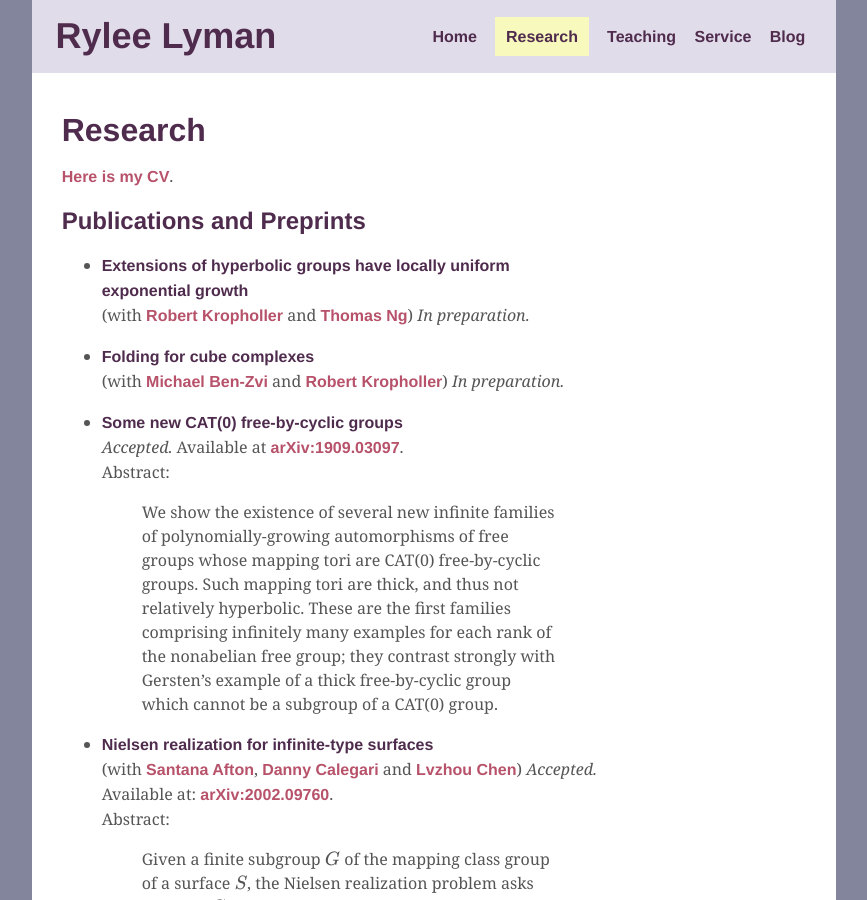
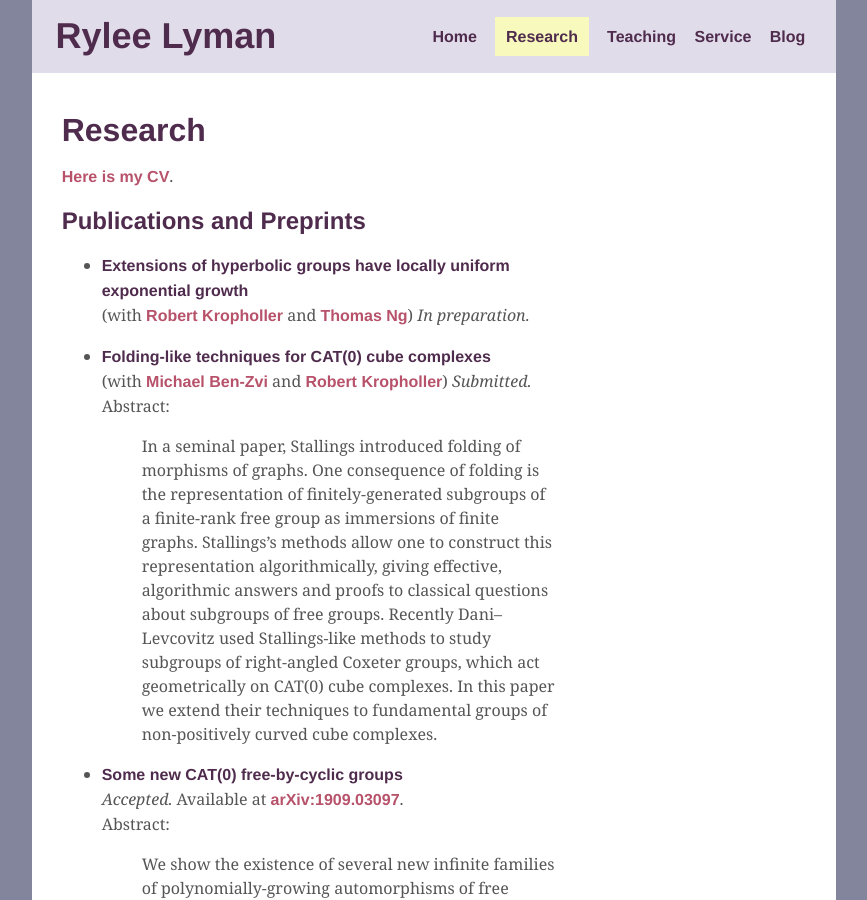
Before and after one commit to ryleelyman/Site, a Jekyll site: the page built from research.md, in a window 1280 px wide and 900 px high. Shown: the whole window, without its empty margins (206-1073 px from the left). Built offline with Jekyll 4.4.1, drawn with Linux system fonts in a browser that asks for light colours; formulas are drawn with MathJax 3.

Commit message:
Update CV, Research page

```diff
--- a/research.md
+++ b/research.md
@@ -12,8 +12,18 @@ math: true
  - **Extensions of hyperbolic groups have locally uniform exponential growth**
 (with [Robert Kropholler][Rob] and [Thomas Ng][Thomas]) *In preparation.*
 
- - **Folding for cube complexes**
-(with [Michael Ben-Zvi][Benzvi] and [Robert Kropholler][Rob]) *In preparation.*
+ - **Folding-like techniques for CAT(0) cube complexes**
+(with [Michael Ben-Zvi][Benzvi] and [Robert Kropholler][Rob]) *Submitted.*
+Abstract:
+> In a seminal paper,
+> Stallings introduced folding of morphisms of graphs.
+> One consequence of folding is the representation of finitely-generated subgroups
+> of a finite-rank free group as immersions of finite graphs.
+> Stallings's methods allow one to construct this representation algorithmically,
+> giving effective, algorithmic answers and proofs to classical questions about subgroups of free groups.
+> Recently Dani–Levcovitz used Stallings-like methods to study subgroups of right-angled Coxeter groups,
+> which act geometrically on CAT(0) cube complexes.
+> In this paper we extend their techniques to fundamental groups of non-positively curved cube complexes.
 
  - **Some new CAT(0) free-by-cyclic groups**
 *Accepted.* Available at [arXiv:1909.03097](http://arXiv.org/abs/1909.03097).
```
Also changed, not shown: 5 other files.
